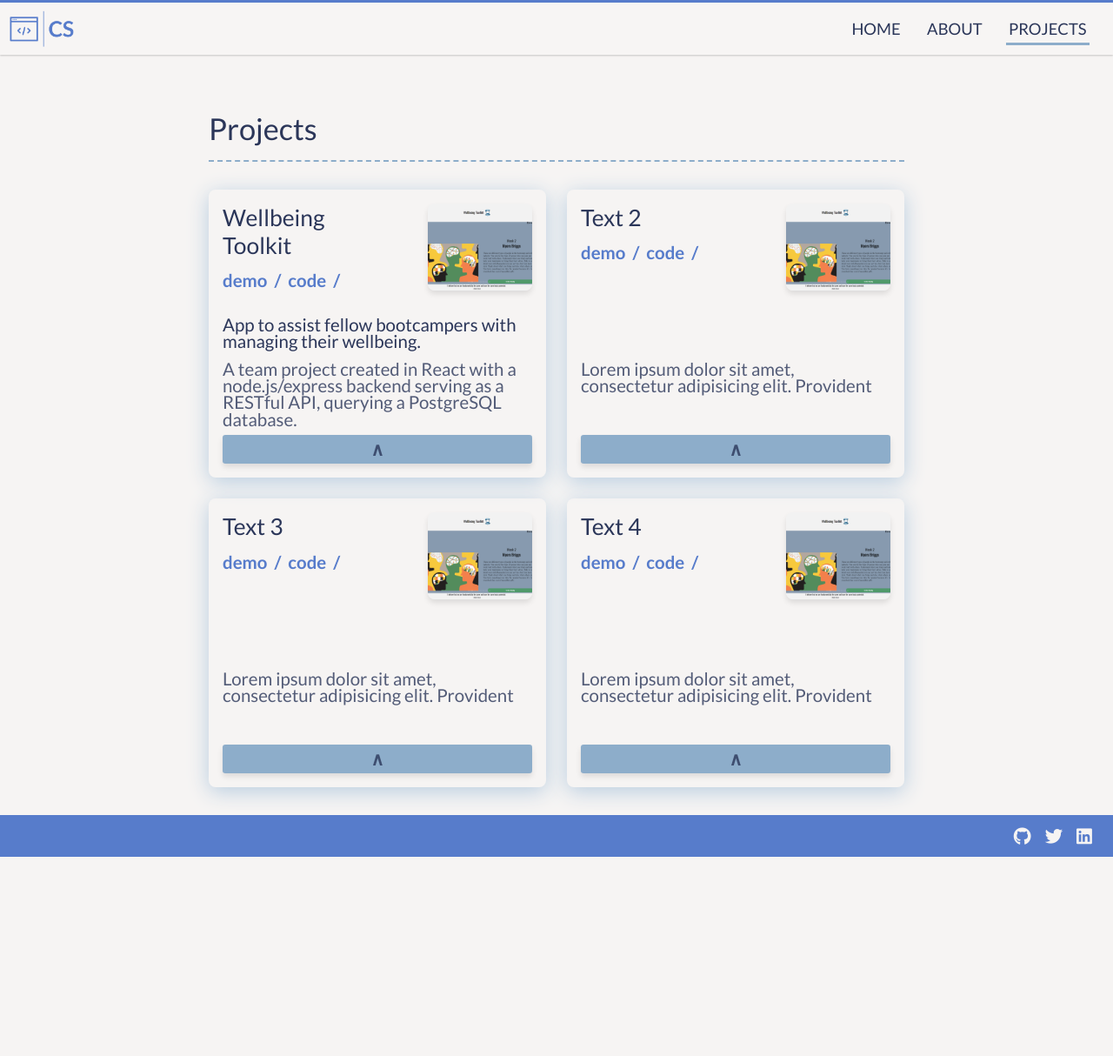
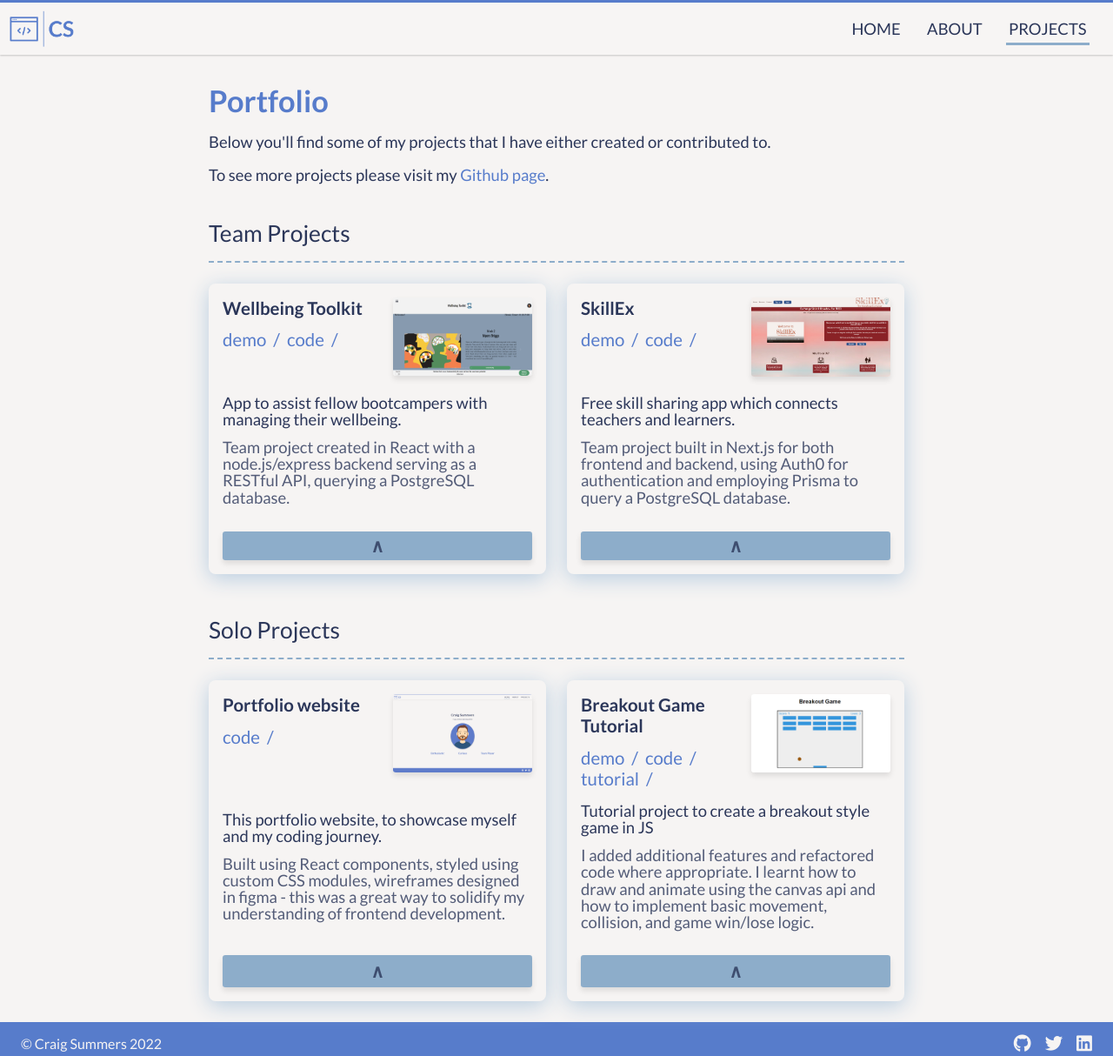
Before and after one commit to AlphaPentagon/portfolio, a React app in the folder portfolio/: page /projects in a window 1280 px wide. Shown: the whole page at 87% size. Before the commit the page ends 985 px from the top, so only its background shows below. Built offline with nearby package versions, Linux system fonts and the light colour scheme.

Commit message:
Changed projects page content, changed some css on projects and about page, made sure link styles were consistent throughout site

```diff
--- a/portfolio/src/components/FooterText/FooterText.css
+++ b/portfolio/src/components/FooterText/FooterText.css
@@ -1,28 +1,15 @@
-/* .footerTextContainer {
-  padding-block: 3rem;
-  padding-inline: 1em;
-  width: min(100%, 800px);
+.footerTextContainer {
+  width: 100%;
+  display: flex;
+  align-items: center;
+  justify-content: space-between;
 }
 
 .footerTextContainer > p {
-  text-align: center;
-  line-height: 1.4em;
-  font-size: var(--f-size-300);
-}
-
-.footerTextContainer > p > strong,
-.footerTextContainer > p > q {
-  font-size: var(--f-size-400);
-  font-weight: 700;
-}
-
-.footerTextContainer > p > em {
-  font-style: italic;
-  font-weight: 400;
-} */
-
-.footerTextContainer {
-  width: 100%;
+  font-size: 1rem;
+  padding-left: 1.5rem;
+  font-weight: normal;
+  color: var(--light-text-colour);
 }
 
 .footerTextContainer > ul {
--- a/portfolio/src/components/FooterText/FooterText.js
+++ b/portfolio/src/components/FooterText/FooterText.js
@@ -4,6 +4,7 @@ import NavIcons from "../Navbar/NavIcons/NavIcons";
 function FooterText({ text }) {
   return (
     <div className="footerTextContainer">
+      <p>&#169; Craig Summers 2022</p>
       <ul>
         <NavIcons
           link="https://github.com/AlphaPentagon"
--- a/portfolio/src/components/Portfolio/Portfolio.css
+++ b/portfolio/src/components/Portfolio/Portfolio.css
@@ -1,12 +1,11 @@
 .portfolio-section {
-  padding-top: 4rem;
+  padding-top: 1.5rem;
 }
 
 .portfolio-container {
   display: grid;
-  grid-template-rows: repeat(4, 1fr);
   gap: 1.5rem;
-  padding-block: 2rem;
+  padding-block: 1.5rem;
   border-top: 2px dashed var(--accent-colour-light);
 }
 
@@ -22,8 +21,33 @@
   padding: 1rem;
 }
 
+.portfolio-intro-container {
+  padding-top: 2rem;
+  padding-bottom: 1rem;
+  display: flex;
+  flex-direction: column;
+  gap: 1rem;
+  font-size: var(--f-size-300);
+}
+
+.portfolio-intro-container > p > a {
+  color: var(--primary-colour);
+  font-weight: 400;
+  text-decoration: none;
+}
+
+.portfolio-intro-container > p > a:hover {
+  text-decoration: underline;
+}
+
+.portfolio-intro-container > h1 {
+  font-size: var(--f-size-800);
+  color: var(--primary-colour);
+  font-weight: 600;
+}
+
 .portfolio-title {
-  font-size: var(--f-size-800);
+  font-size: var(--f-size-600);
   padding-bottom: 1rem;
   font-weight: 400;
   align-self: start;
@@ -31,7 +55,7 @@
 
 @media only screen and (min-width: 500px) {
   .portfolio-container {
-    grid-template-rows: repeat(2, 1fr);
+    grid-auto-rows: 1fr;
     grid-template-columns: repeat(2, 1fr);
   }
 }
--- a/portfolio/src/components/Portfolio/Portfolio.js
+++ b/portfolio/src/components/Portfolio/Portfolio.js
@@ -1,17 +1,35 @@
 import "./Portfolio.css";
 import { PortfolioItem } from "./PortfolioItem/PortfolioItem";
-import { portfolioItems } from "../../libs/portfolioItems";
+import {
+  groupPortfolioItems,
+  soloPortfolioItems,
+} from "../../libs/portfolioItems";
 
 export function Portfolio() {
   return (
     <div className="portfolio-sections-container">
-      {/* <div className="portfolio-intro-container">
-        <p>Here you'll find some of my bigger projects.</p>
-      </div> */}
+      <div className="portfolio-intro-container">
+        <h1>Portfolio</h1>
+        <p>
+          Below you'll find some of my projects that I have either created or
+          contributed to.
+        </p>
+        <p>
+          To see more projects please visit my{" "}
+          <a
+            href="https://github.com/AlphaPentagon"
+            target="_blank"
+            rel="noreferrer"
+          >
+            Github page
+          </a>
+          .
+        </p>
+      </div>
       <section className="portfolio-section">
-        <h2 className="portfolio-title">Projects</h2>
+        <h2 className="portfolio-title">Team Projects</h2>
         <div className="portfolio-container">
-          {portfolioItems.map((item) => {
+          {groupPortfolioItems.map((item) => {
             return (
               <PortfolioItem
                 heading={item.heading}
@@ -19,6 +37,26 @@ export function Portfolio() {
                 text={item.text}
                 links={item.links}
                 more={item.more}
+                img_url={item.img_url}
+                alt_text={item.alt_text}
+              />
+            );
+          })}
+        </div>
+      </section>
+      <section className="portfolio-section">
+        <h2 className="portfolio-title">Solo Projects</h2>
+        <div className="portfolio-container">
+          {soloPortfolioItems.map((item) => {
+            return (
+              <PortfolioItem
+                heading={item.heading}
+                description={item.description}
+                text={item.text}
+                links={item.links}
+                more={item.more}
+                img_url={item.img_url}
+                alt_text={item.alt_text}
               />
             );
           })}
--- a/portfolio/src/components/Portfolio/PortfolioItem/PortfolioItem.css
+++ b/portfolio/src/components/Portfolio/PortfolioItem/PortfolioItem.css
@@ -1,13 +1,16 @@
 .portfolio-item-text {
+  display: flex;
+  flex-direction: column;
+  justify-content: space-between;
   text-align: left;
   line-height: 1.2rem;
   color: var(--dark-text-shade-colour);
-  font-size: var(--f-size-400);
+  font-size: var(--f-size-300);
   font-weight: 400;
   grid-column-start: 1;
   grid-column-end: 3;
   align-self: center;
-  padding-block: 1.2rem;
+  padding-bottom: 2.5rem;
 }
 
 .portfolio-item-text > p:nth-child(1) {
@@ -21,15 +24,17 @@
   align-items: flex-start;
   justify-content: center;
   align-self: start;
+  width: 95%;
 }
 
 .portfolio-item-title-container > ul {
   list-style: none;
   display: flex;
-  gap: 0.5rem;
+  column-gap: 0.5rem;
   color: var(--primary-colour);
   font-size: var(--f-size-400);
-  font-weight: 600;
+  font-weight: 400;
+  flex-wrap: wrap;
 }
 
 .portfolio-item-link > a {
@@ -42,8 +47,8 @@
 }
 
 .portfolio-item-heading {
-  font-size: var(--f-size-600);
-  font-weight: 400;
+  font-size: var(--f-size-400);
+  font-weight: 600;
   padding-bottom: 0.8rem;
   text-align: left;
   color: var(--secondary-text-colour);
@@ -51,13 +56,13 @@
 
 .portfolio-item-img {
   display: block;
-  border-radius: 0.5rem;
-  background-image: url("../../../../public/images/wellbeing_toolkit.PNG");
-  background-position: center; /* Center the image */
-  background-repeat: no-repeat; /* Do not repeat the image */
-  background-size: cover; /* Resize the background image to cover the entire container */
-  height: 100px;
-  width: 120px;
+  border-radius: 0.2rem;
+  /* background-image: url("../../../../public/images/wellbeing_toolkit.PNG");
+  background-position: center; /* Center the image
+  background-repeat: no-repeat; /* Do not repeat the image
+  background-size: cover; Resize the background image to cover the entire container */
+  height: auto;
+  width: 160px;
   justify-self: end;
   align-self: start;
   box-shadow: 0 4px 6px 0 hsla(0, 0%, 0%, 0.1);
@@ -70,7 +75,6 @@
   border: none;
   border-radius: 0.2rem;
   background-color: var(--accent-colour-light-shade);
-
   box-shadow: 0 4px 6px 0 hsla(0, 0%, 0%, 0.1);
 }
 
@@ -99,7 +103,7 @@
 }
 
 .portfolio-item-text-full-click {
-  height: 90%;
+  height: 92%;
   width: 100%;
   display: block;
   position: absolute;
--- a/portfolio/src/components/Portfolio/PortfolioItem/PortfolioItem.js
+++ b/portfolio/src/components/Portfolio/PortfolioItem/PortfolioItem.js
@@ -1,7 +1,15 @@
 import { useState } from "react";
 import "./PortfolioItem.css";
 
-export const PortfolioItem = ({ heading, text, links, more, description }) => {
+export const PortfolioItem = ({
+  heading,
+  text,
+  links,
+  more,
+  description,
+  img_url,
+  alt_text,
+}) => {
   const [clicked, setClicked] = useState(false);
 
   const handleClick = () => {
@@ -27,7 +35,9 @@ export const PortfolioItem = ({ heading, text, links, more, description }) => {
           })}
         </ul>
       </div>
-      <div className="portfolio-item-img" />
+
+      <img className="portfolio-item-img" src={img_url} alt={alt_text} />
+
       <div className="portfolio-item-text">
         <p>{description}</p>
         <p>{text}</p>
--- a/portfolio/src/components/Title/Title.js
+++ b/portfolio/src/components/Title/Title.js
@@ -6,7 +6,7 @@ function Title() {
   return (
     <div className="title-container">
       <h1 className="title-main-heading">Craig Summers</h1>
-      <h2 className="title-sub-heading">Full Stack Developer</h2>
+      <h2 className="title-sub-heading">Software Developer</h2>
       <div className="title-avatar-container">
         <Avatar
           className="title-avatar"
--- a/portfolio/src/index.old.css
+++ /dev/null
@@ -1,105 +0,0 @@
-/*
- CSS Variables
-*/
-:root {
-  --primary-colour: rgba(113, 128, 172, 1);
-  --secondary-colour: rgba(239,121,138,1);
-  --main-text-colour: rgba(255,255,255,1);
-  --secondary-text-colour: rgba(13,24,33,1);
-  --alt-colour-1: rgba(240,244,239,1);
-  --alt-colour-2: rgba(218, 65, 103,1);
-}
-
-* {
-  margin: 0;
-  padding: 0;
-}
-
-body {
-  height: 100vh;
-  width: 100vw;
-  background-image: linear-gradient(var(--secondary-colour), var(--primary-colour), var(--primary-colour));
-  color: var(--main-text-colour);
-  font-family:Arial, Helvetica, sans-serif;
-}
-
-header, nav, nav > ul, main, footer {
-  display: flex;
-}
-
-header {
-  width: 100%;
-  height: 20%;
-  flex-direction: column;
-  justify-content: flex-start;
-  align-items: center;
-}
-
-nav {
-  width: 98%;
-  flex-direction: row;
-  justify-content: space-between;
-  align-items: center;
-  height: 40%;
-}
-
-nav > ul {
-  list-style: none;
-  width: 15%;
-  justify-content: space-around;
-}
-
-nav > ul:last-child {
-  width: 10%;
-}
-
-nav > ul > li > a {
-  text-decoration: none;
-  color: var(--alt-colour-1);
-  font-size: 20px;
-  text-align: center;
-}
-
-nav > ul:first-child > li:first-child {
-  background-color: var(--alt-colour-1);
-  padding: 0 2%;
-  border-radius: 3px;
-
-}
-
-nav > ul:first-child > li:first-child > a {
-  color: var(--secondary-colour);
-
-}
-
-
-main {
-  flex-direction: column;
-  justify-content: center;
-  align-items: center;
-  height: 60%;
-}
-
-main > h1 {
-  font-size: 100px;
-}
-
-footer {
-  flex-direction: column;
-  justify-content: center;
-  align-items: center;
-  height: 20%;
-  background-color: var(--alt-colour-1);
-
-}
-
-footer > p {
-  width: 50%;
-  text-align: center;
-  color: var(--secondary-text-colour);
-  font-size: 28px;
-}
-
-footer > p > strong {
-  font-weight: bold;
-}
--- a/portfolio/src/libs/portfolioItems.js
+++ b/portfolio/src/libs/portfolioItems.js
@@ -1,9 +1,9 @@
-export const portfolioItems = [
+export const groupPortfolioItems = [
   {
     heading: "Wellbeing Toolkit",
     description:
       "App to assist fellow bootcampers with managing their wellbeing.",
-    text: `A team project created in React with a node.js/express backend serving as a RESTful API, querying a PostgreSQL database.`,
+    text: `Team project created in React with a node.js/express backend serving as a RESTful API, querying a PostgreSQL database.`,
     more: "For our week 9 project we were put into random teams of 4/5 people and tasked with creating a fullstack app to assist bootcampers at the School of Code - in only 4 days! We created a 'Wellbeing Toolkit' with a carousel of mindset resources, a wellbeing feedback form and a toggle to turn the calming sound of the ocean on/off.  We created a React frontend and an express backend serving as a RESTful API, querying a postgreSQL database.",
     links: [
       { text: "demo", url: "https://soc-wellbeing-toolkit.netlify.app" },
@@ -12,29 +12,59 @@ export const portfolioItems = [
         url: "https://github.com/AlphaPentagon/wellbeing_toolkit_frontend",
       },
     ],
+    img_url: "/images/wellbeing_toolkit.png",
+    alt_text: "",
   },
   {
-    heading: "Text 2",
-    text: "Lorem ipsum dolor sit amet, consectetur adipisicing elit. Provident",
+    heading: "SkillEx",
+    description: "Free skill sharing app which connects teachers and learners.",
+    text: "Team project built in Next.js for both frontend and backend, using Auth0 for authentication and employing Prisma to query a PostgreSQL database.",
+    more: "Team project built in Next.js",
     links: [
-      { text: "demo", url: "#" },
-      { text: "code", url: "#" },
+      { text: "demo", url: "https://skill-ex.vercel.app/" },
+      {
+        text: "code",
+        url: "https://github.com/AlphaPentagon/skillEx-final-project",
+      },
     ],
+    img_url: "/images/skillEx.png",
+    alt_text: "",
+  },
+];
+
+export const soloPortfolioItems = [
+  {
+    heading: "Portfolio website",
+    description:
+      "This portfolio website, to showcase myself and my coding journey.",
+    text: "Built using React components, styled using custom CSS modules, wireframes designed in figma - this was a great way to solidify my understanding of frontend development.",
+    more: "",
+    links: [
+      { text: "code", url: "https://github.com/AlphaPentagon/portfolio" },
+    ],
+    img_url: "/images/portfolio_site.png",
+    alt_text: "",
   },
   {
-    heading: "Text 3",
-    text: "Lorem ipsum dolor sit amet, consectetur adipisicing elit. Provident",
+    heading: "Breakout Game Tutorial",
+    description: "Tutorial project to create a breakout style game in JS",
+    text: "I added additional features and refactored code where appropriate.  I learnt how to draw and animate using the canvas api and how to implement basic movement, collision, and game win/lose logic.",
+    more: "I additionally added sound effects and background music to the game.",
     links: [
-      { text: "demo", url: "#" },
-      { text: "code", url: "#" },
+      {
+        text: "demo",
+        url: "https://alphapentagon.github.io/breakout_game_tutorial/",
+      },
+      {
+        text: "code",
+        url: "https://github.com/AlphaPentagon/breakout_game_tutorial",
+      },
+      {
+        text: "tutorial",
+        url: "https://developer.mozilla.org/en-US/docs/Games/Tutorials/2D_Breakout_game_pure_JavaScript",
+      },
     ],
-  },
-  {
-    heading: "Text 4",
-    text: "Lorem ipsum dolor sit amet, consectetur adipisicing elit. Provident",
-    links: [
-      { text: "demo", url: "#" },
-      { text: "code", url: "#" },
-    ],
+    img_url: "/images/breakout_game.png",
+    alt_text: "",
   },
 ];
```
Also changed, not shown: portfolio/public/index.html (+1 -1 lines), portfolio/src/components/AboutMe/AboutMe.css (+29 -3 lines), portfolio/src/components/AboutMe/AboutMe.js (+44 -11 lines), portfolio/src/index.old.html (deleted, +0 -39 lines), portfolio/src/setupTests.js (deleted, +0 -5 lines), portfolio/public/images/breakout_game.PNG (added), portfolio/public/images/portfolio_site.PNG (added), portfolio/public/images/skillEx.PNG (added).
